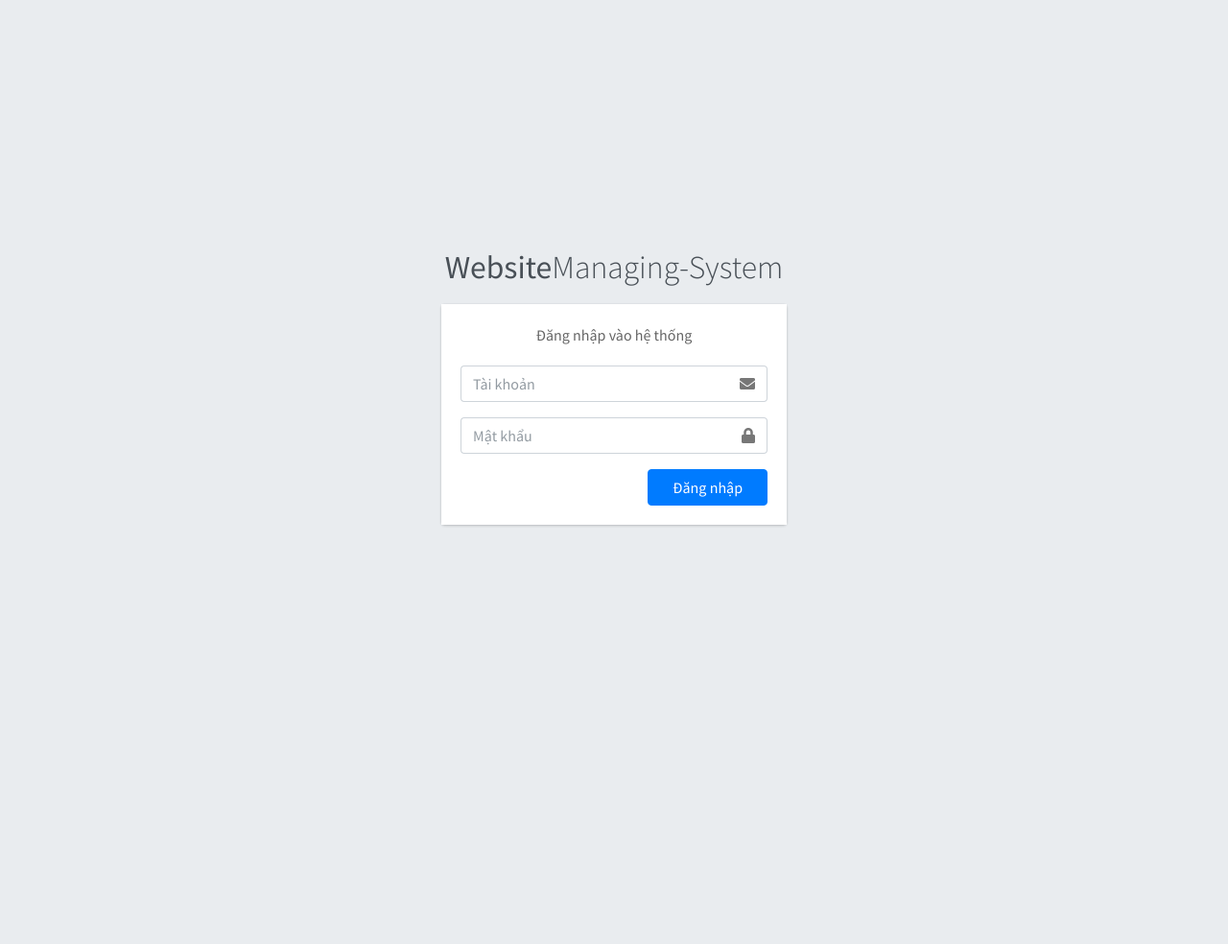
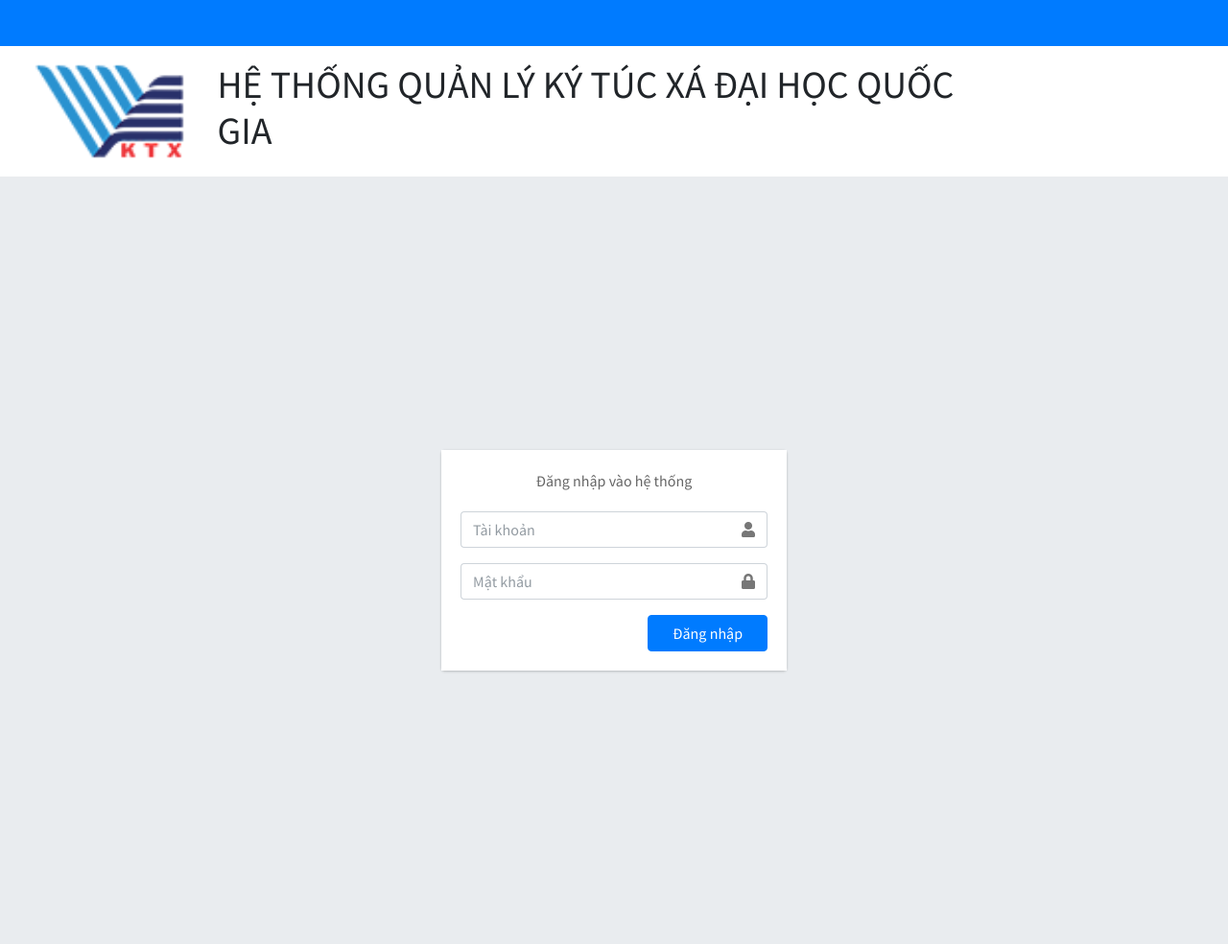
Before and after one commit to HaoPham23/database-assignment, a PHP site: page / in a window 1280 px wide. Shown: the whole page at 96% size. Before the commit the page ends 549 px from the top, so only its background shows below. Run offline with PHP 8.4, Linux system fonts and the light colour scheme; some libraries are stand-ins or nearby versions.

Commit message:
Sửa đổi tí xíu trong View

```diff
--- a/views/admin/footer.php
+++ b/views/admin/footer.php
@@ -1,6 +1,6 @@
 <footer class="main-footer">
 
-<div class="float-center d-none d-sm-block"><b>Phiên bản</b> 1.0.0<strong></strong> Copyright &copy; 2022 - <a href="#">Phát triển bởi Bằng - Đẳng - Liên - Sang Team</a>.
+<div class="float-center d-none d-sm-block"><b>Phiên bản</b> -1.0.0<strong></strong> Copyright &copy; 2023
 
    </div>
 
--- a/views/admin/header.php
+++ b/views/admin/header.php
@@ -4,10 +4,9 @@
 <head>
 	<meta charset="utf-8">
 	<meta name="viewport" content="width=device-width, initial-scale=1">
-	<title>KMS Technology</title>
+	<title>DashBoard - Quản lý Ký túc xá ĐHQG-HCM</title>
 
-	<link href="https://kms-technology.com/wp-content/uploads/2018/10/favicon.png" rel="icon">
-
+	<link href="public/assets/img/logo.png" rel="icon">
 	<!-- Google Font: Source Sans Pro-->
 	<link rel="stylesheet" href="https://fonts.googleapis.com/css?family=Roboto:300,400,400i,700&display=fallback">
 	<!-- Font Awesome-->
--- a/views/admin/login/index.php
+++ b/views/admin/login/index.php
@@ -4,9 +4,9 @@
 <head>
 	<meta charset="utf-8">
 	<meta name="viewport" content="width=device-width, initial-scale=1">
-	<title>KMS Technoloy | Log in</title>
+	<title>Đăng nhập - Quản lý Ký túc xá ĐHQG-HCM</title>
 
-	<link href="https://kms-technology.com/wp-content/uploads/2018/10/favicon.png" rel="icon">
+	<link href="/assets/img/logo.png" rel="icon">
 
 	<!-- Google Font: Source Sans Pro-->
 	<link rel="stylesheet" href="https://fonts.googleapis.com/css?family=Source+Sans+Pro:300,400,400i,700&amp;display=fallback">
@@ -17,11 +17,21 @@
 	<!-- Theme style-->
 	<link rel="stylesheet" href="public/dist/css/adminlte.min.css">
 </head>
-<body class="hold-transition login-page">
-	<div class="login-box">
-		<div class="login-logo"><a href="#"><b>Website</b>Managing-System</a></div>
-		<!-- /.login-logo-->
-		<div class="card">
+<body>
+<div class="container-flex">
+	<div class="navbar bg-primary p-4 "></div>
+	<div class="header row p-3 h-auto">
+		<div class="col-sm-2 logo d-flex justify-content-center">
+		<img src="http://svktx.vnuhcm.edu.vn:8010/assets/img/logo.png" alt="LOGO">
+		</div>
+		<div class="col-sm-8 d-flex justify-content-center">
+			<h1>HỆ THỐNG QUẢN LÝ KÝ TÚC XÁ ĐẠI HỌC QUỐC GIA</h1>
+		</div>
+	</div>
+	<div class="login-page">
+		<div class="login-box">
+			<!-- /.login-logo-->
+			<div class="card">
 			<div class="card-body login-card-body">
 				<p class="login-box-msg"> Đăng nhập vào hệ thống </p>
 				<?php
@@ -35,7 +45,7 @@
 					<div class="input-group mb-3">
 						<input class="form-control" type="text" placeholder="Tài khoản" name="username">
 						<div class="input-group-append">
-							<div class="input-group-text"><span class="fas fa-envelope"></span></div>
+							<div class="input-group-text"><span class="fas fa-user"></span></div>
 						</div>
 					</div>
 					<div class="input-group mb-3">
@@ -64,5 +74,6 @@
 			<script src="public/dist/js/adminlte.min.js"></script>
 		</div>
 	</div>
+	</div>
 </body>
 </html>
```
Also changed, not shown: views/admin/content_layouts.php (+5 -4 lines), views/admin/layouts/index.php (+3 -23 lines), README.md, public/assets/img/logo.png.
